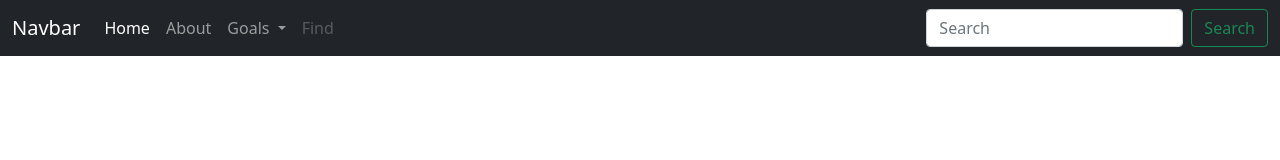
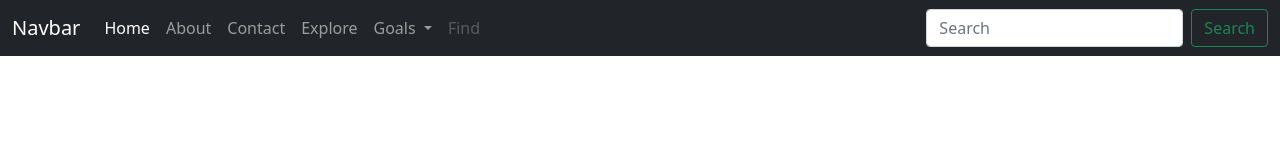
Before and after one commit to MehulSartanpara/Github, a plain HTML site: page index.html in a window 1280 px wide. Drawn offline with nearby package versions, Linux system fonts and the light colour scheme.

Commit message:
Adding more nav menus

```diff
--- a/index.html
+++ b/index.html
@@ -21,10 +21,16 @@
             <div class="collapse navbar-collapse" id="navbarSupportedContent">
             <ul class="navbar-nav me-auto mb-2 mb-lg-0">
                 <li class="nav-item">
-                <a class="nav-link active" aria-current="page" href="#">Home</a>
+                    <a class="nav-link active" aria-current="page" href="#">Home</a>
                 </li>
                 <li class="nav-item">
-                <a class="nav-link" href="#">About</a>
+                    <a class="nav-link" href="#">About</a>
+                </li>
+                <li class="nav-item">
+                    <a class="nav-link" href="#">Contact</a>
+                </li>
+                <li class="nav-item">
+                    <a class="nav-link" href="#">Explore</a>
                 </li>
                 <li class="nav-item dropdown">
                 <a class="nav-link dropdown-toggle" href="#" id="navbarDropdown" role="button" data-bs-toggle="dropdown" aria-expanded="false">
```
